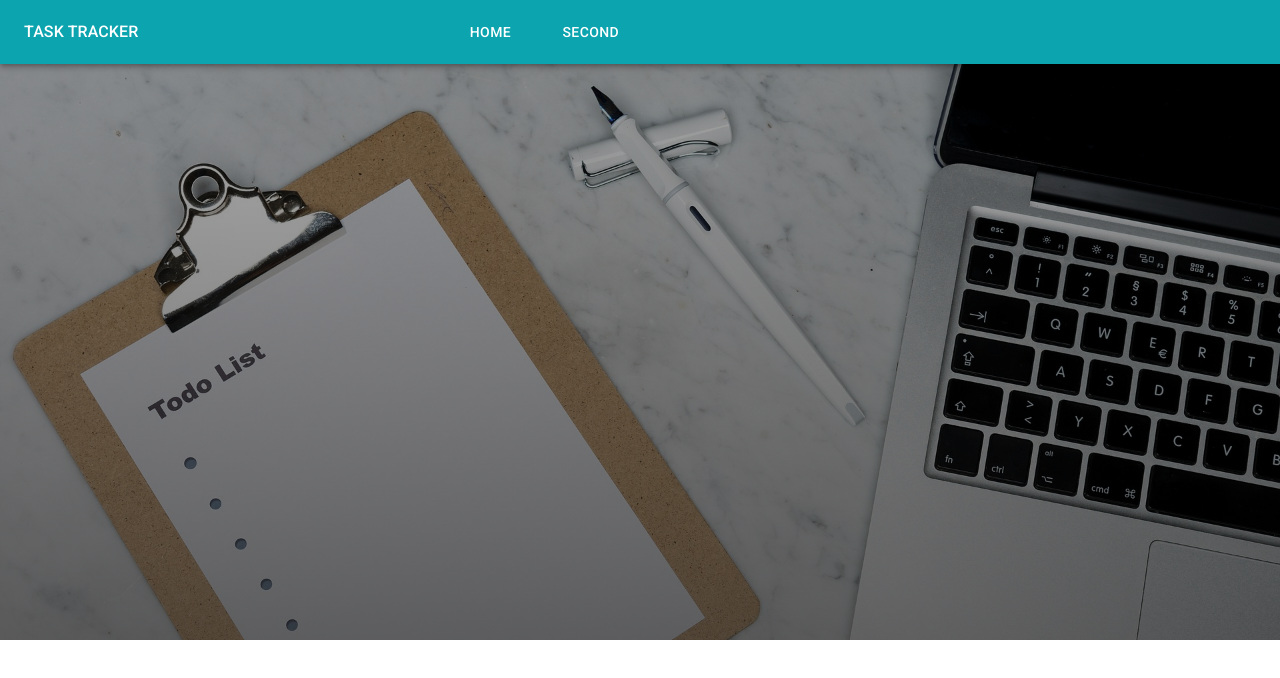
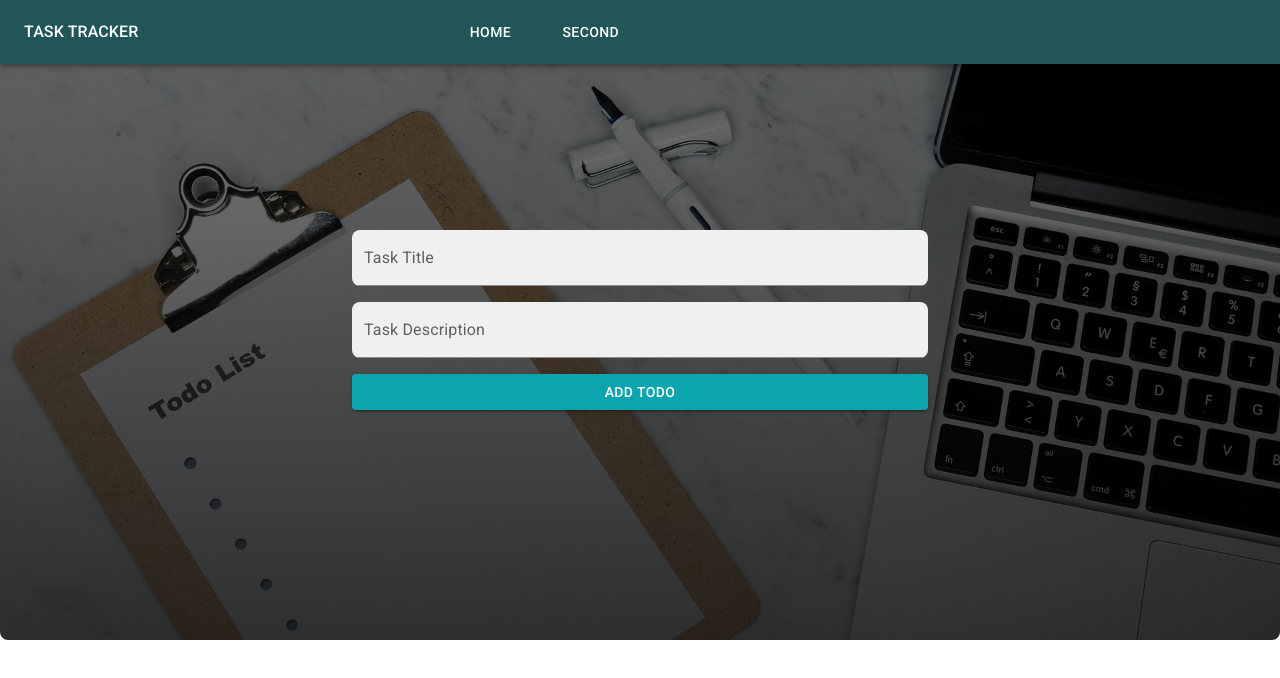
Before and after one commit to Naominm/TaskTracking, a React (Vite) app: page /dashboard in a window 1280 px wide. Shown: the top 678 px of the page. Built offline with nearby package versions, Linux system fonts and the light colour scheme.

Commit message:
Build the todo input form

```diff
--- a/src/components/Hero.tsx
+++ b/src/components/Hero.tsx
@@ -1,15 +1,52 @@
-import { Box } from "@mui/material";
+import { Box, Button, TextField } from "@mui/material";
 import HeroBg from "../assets/login.jpg";
 function Hero() {
   return (
     <Box
       component="div"
+      display="flex"
+      alignItems="center"
+      justifyContent="center"
       sx={{
-        backgroundImage: `linear-gradient(rgba(0,0,0,0.3), rgba(0,0,0,0.6)), url(${HeroBg})`,
+        backgroundImage: `linear-gradient(rgba(0,0,0,0.5), rgba(0,0,0,0.8)), url(${HeroBg})`,
         height: "80vh",
         backgroundSize: "cover",
+        borderRadius: "0.5rem",
       }}
-    ></Box>
+    >
+      <Box
+        component="form"
+        sx={{
+          width: {
+            xs: "100%",
+            md: "50%",
+            padding: "2rem",
+            display: "flex",
+            flexDirection: "column",
+            gap: "1rem",
+          },
+        }}
+      >
+        <TextField
+          label="Task Title"
+          variant="filled"
+          sx={{ bgcolor: "#fff", borderRadius: "0.5rem", overflow: "hidden" }}
+          fullWidth
+        />
+        <TextField
+          label="Task Description"
+          variant="filled"
+          sx={{ bgcolor: "#fff", borderRadius: "0.5rem", overflow: "hidden" }}
+          fullWidth
+        />
+        <Button
+          variant="contained"
+          sx={{ width: "100%", backgroundColor: "var(--primary-color)" }}
+        >
+          Add todo
+        </Button>
+      </Box>
+    </Box>
   );
 }
 
--- a/src/components/NavBar.tsx
+++ b/src/components/NavBar.tsx
@@ -22,7 +22,7 @@ function NavBar() {
   const isMenuOpen = Boolean(anchorEl);
   return (
     <Box component="div">
-      <AppBar sx={{ backgroundColor: "var(--primary-color)" }}>
+      <AppBar sx={{ backgroundColor: "var(--secondary-color)" }}>
         <Toolbar>
           <Box
             component="div"
```
